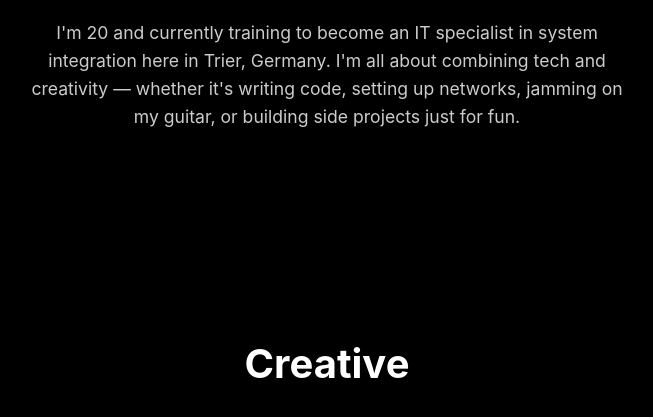
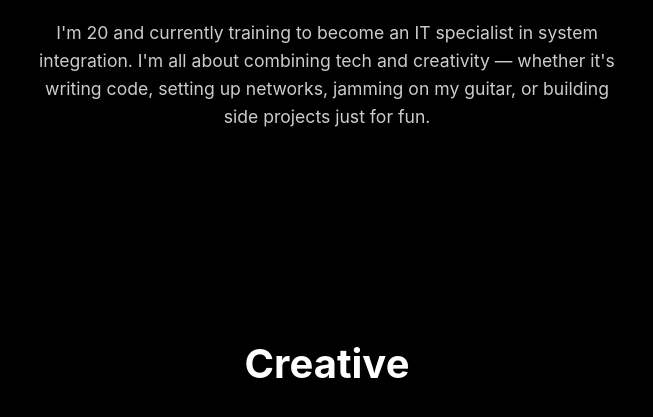
Before and after one commit to MathisTRD/mattytr.dev, a plain HTML site: page index.html in a window 1280 px wide. Shown: the part 383-800 px from the top of the page, without its empty margins (313-966 px from the left). Drawn offline with Linux system fonts and the light colour scheme; no server answers.

Commit message:
Update index.html

```diff
--- a/index.html
+++ b/index.html
@@ -75,7 +75,7 @@
             </h1>
 
             <p class="hero-description">
-I'm 20 and currently training to become an IT specialist in system integration here in Trier, Germany. I'm all about combining tech and creativity — whether it's writing code, setting up networks, jamming on my guitar, or building side projects just for fun.</p>
+I'm 20 and currently training to become an IT specialist in system integration. I'm all about combining tech and creativity — whether it's writing code, setting up networks, jamming on my guitar, or building side projects just for fun.</p>
         </div>
 
         <section id="creative" class="creative-section">
```
